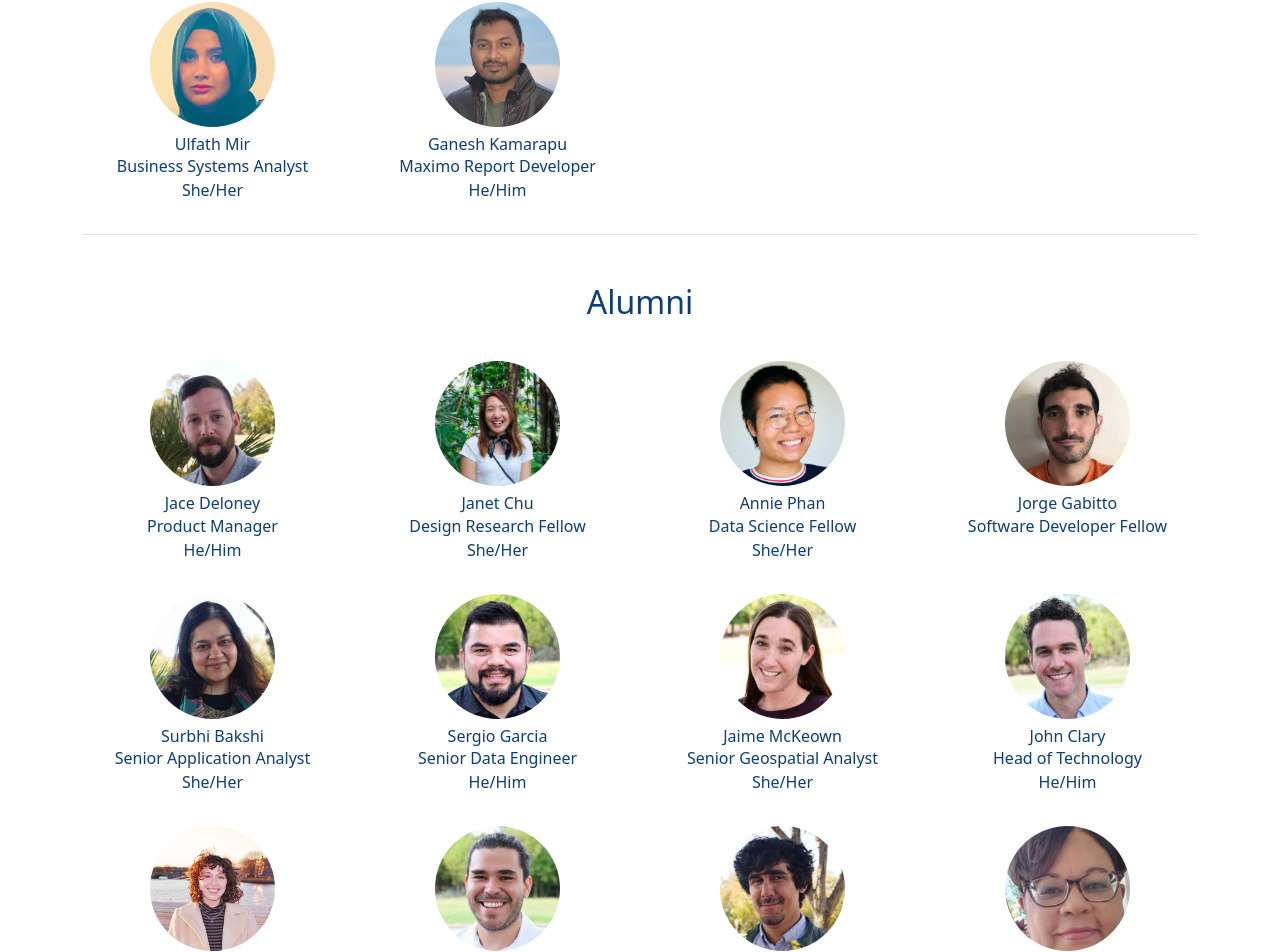
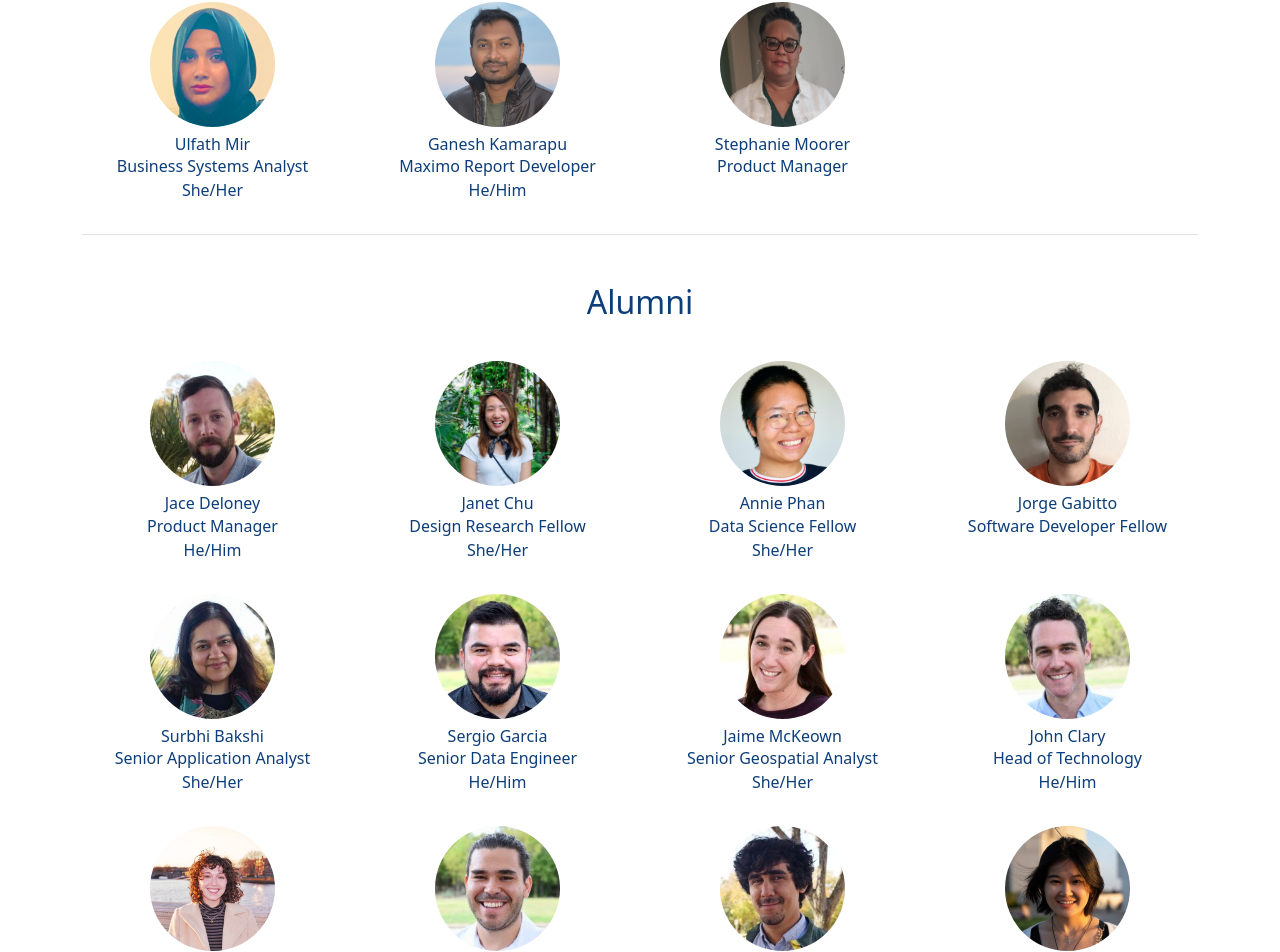
Before and after one commit to cityofaustin/atd-product, a Next.js app: page /about in a window 1280 px wide. Shown: the part 2993-3945 px from the top of the page. Built offline with nearby package versions, Linux system fonts and the light colour scheme; no server answers.

Commit message:
move Stephanie back to us

```diff
--- a/pages/about/index.js
+++ b/pages/about/index.js
@@ -216,7 +216,13 @@ const TEAM_MEMBERS = [
     title: "Maximo Report Developer",
     pronouns: "He/Him",
     src: "assets/headshots/ganesh_kamarapu.jpg"
-  }
+  },
+  {
+    name: "Stephanie Moorer",
+    title: "Product Manager",
+    pronouns: null,
+    src: "assets/headshots/stephanie_moorer.jpg",
+  },
 ];
 
 const TEAM_MEMBER_ALUMNI = [
@@ -285,12 +291,6 @@ const TEAM_MEMBER_ALUMNI = [
     title: "Senior Geospatial Analyst",
     pronouns: "He/Him",
     src: "assets/headshots/alan_de_anda.jpeg",
-  },
-  {
-    name: "Stephanie Moorer",
-    title: "Product Manager",
-    pronouns: "",
-    src: "assets/headshots/stephanie_moorer.jpeg",
   },
   {
     name: "Rachel Wang",
```
Also changed, not shown: public/assets/headshots/stephanie_moorer.jpg (added).
